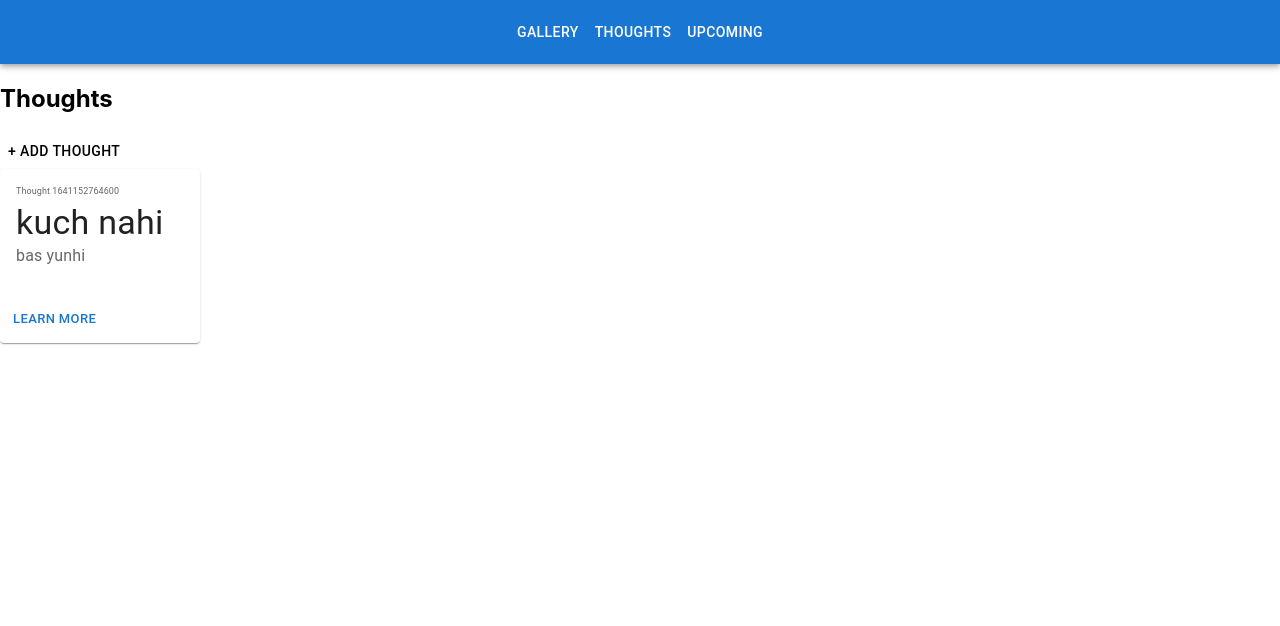
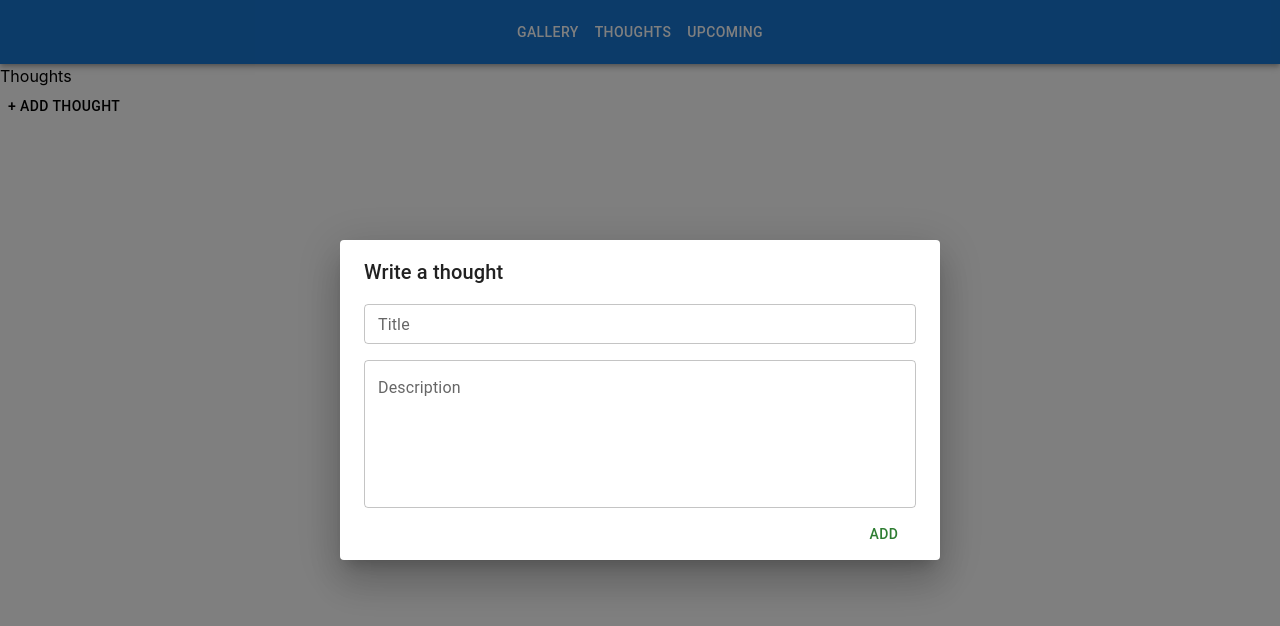
Before and after one commit to hamzahamzii/afimza, a React (Create React App) app: page /thoughts in a window 1280 px wide. Both pictures are taken after a click on the button "+ ADD THOUGHT". Shown: the top 626 px of the page. Built offline with nearby package versions, Linux system fonts and the light colour scheme.

Commit message:
add thoughts integrated

```diff
--- a/package.json
+++ b/package.json
@@ -7,6 +7,7 @@
     "@emotion/styled": "^11.6.0",
     "@mui/icons-material": "^5.2.5",
     "@mui/material": "^5.2.6",
+    "@mui/styles": "^5.2.3",
     "@testing-library/jest-dom": "^5.16.1",
     "@testing-library/react": "^12.1.2",
     "@testing-library/user-event": "^13.5.0",
@@ -41,5 +42,10 @@
       "last 1 firefox version",
       "last 1 safari version"
     ]
+  },
+  "devDependencies": {
+    "autoprefixer": "^10.4.1",
+    "postcss": "^8.4.5",
+    "tailwindcss": "^3.0.9"
   }
 }
--- /dev/null
+++ b/postcss.config.js
@@ -0,0 +1,6 @@
+module.exports = {
+  plugins: {
+    tailwindcss: {},
+    autoprefixer: {},
+  },
+}
--- a/src/App.js
+++ b/src/App.js
@@ -5,8 +5,6 @@ import GalleryPage from "./pages/gallery";
 import UpcomingPage from "./pages/upcoming";
 import HomePage from "./pages/home";
 import TopBar from "./components/layout/topBar";
-
-import "./styles.css";
 
 function App() {
   return (
--- /dev/null
+++ b/src/components/addThought.jsx
@@ -0,0 +1,80 @@
+import * as React from "react";
+
+import { useDispatch } from "react-redux";
+
+import DialogTitle from "@mui/material/DialogTitle";
+import DialogContent from "@mui/material/DialogContent";
+import Dialog from "@mui/material/Dialog";
+import TextField from "@mui/material/TextField";
+import Button from "@mui/material/Button";
+import { addThought } from "../store/actions";
+
+const AddThought = (props) => {
+  const dispatch = useDispatch();
+  const { onClose, open } = props;
+
+  const handleClose = () => {
+    onClose();
+  };
+
+  const [title, setTitle] = React.useState("");
+  const [description, setDescription] = React.useState("");
+
+  const clear = () => {
+    setTitle("");
+    setDescription("");
+  };
+
+  const submit = () => {
+    dispatch(
+      addThought({
+        id: Date.now(),
+        title,
+        description,
+      })
+    );
+    clear();
+    onClose();
+  };
+
+  return (
+    <Dialog fullWidth onClose={handleClose} open={open}>
+      <DialogTitle sx={{ pb: 1 }}>Write a thought</DialogTitle>
+      <DialogContent sx={{ pb: 1 }}>
+        <TextField
+          fullWidth
+          size="small"
+          id="outlined-basic"
+          label="Title"
+          value={title}
+          onChange={(e) => setTitle(e.target.value)}
+          variant="outlined"
+          sx={{ my: 1 }}
+        />
+        <TextField
+          id="outlined-multiline-flexible"
+          label="Description"
+          multiline
+          fullWidth
+          value={description}
+          onChange={(e) => setDescription(e.target.value)}
+          sx={{ my: 1 }}
+          minRows={5}
+          maxRows={6}
+          onKeyDown={(e) => (e.key === "Enter" ? submit() : () => {})}
+        />
+        <Button
+          onClick={() => {
+            submit();
+          }}
+          className="float-right"
+          color="success"
+        >
+          Add
+        </Button>
+      </DialogContent>
+    </Dialog>
+  );
+};
+
+export default AddThought;
--- a/src/components/thought.jsx
+++ b/src/components/thought.jsx
@@ -1,28 +1,33 @@
 import * as React from "react";
-import Box from "@mui/material/Box";
+
+import { useDispatch } from "react-redux";
+
 import Card from "@mui/material/Card";
 import CardActions from "@mui/material/CardActions";
 import CardContent from "@mui/material/CardContent";
 import Button from "@mui/material/Button";
 import Typography from "@mui/material/Typography";
-
-const bull = (
-  <Box
-    component="span"
-    sx={{ display: "inline-block", mx: "2px", transform: "scale(0.8)" }}
-  >
-    •
-  </Box>
-);
+import DeleteIcon from "@mui/icons-material/Delete";
+import { removeThought } from "../store/actions";
 
 const Thought = (props) => {
   const { id, title, description } = props.data;
+  const dispatch = useDispatch();
+  const trimId = (id) => id.toString().slice(-4);
   return (
-    <Card sx={{ maxWidth: 270, minWidth: 200 }}>
+    <Card className="mx-2" sx={{ maxWidth: 270, minWidth: 200 }}>
       <CardContent>
-        <Typography sx={{ fontSize: 9 }} color="text.secondary" gutterBottom>
-          Thought {id}
-        </Typography>
+        <div className="flex items-center justify-between">
+          <span className="text-xs">Thought {trimId(id)}</span>
+          <Button
+            className="p-0"
+            onClick={() => dispatch(removeThought(id))}
+            color="inherit"
+          >
+            <DeleteIcon />
+          </Button>
+        </div>
+
         <Typography variant="h4" component="div">
           {title}
         </Typography>
--- a/src/pages/thoughts.jsx
+++ b/src/pages/thoughts.jsx
@@ -1,32 +1,28 @@
-import React from "react";
+import React, { useState } from "react";
 
 import Thought from "../components/thought";
+import AddThought from "../components/addThought";
 
-import { useSelector, useDispatch } from "react-redux";
+import { useSelector } from "react-redux";
 import Button from "@mui/material/Button";
-import { addThought } from "../store/actions";
 
 const ThoughtsPage = () => {
   const thoughts = useSelector((state) => state.thoughtsReducer);
-  const dispatch = useDispatch();
+  const [writingThought, setWritingThought] = useState(false);
+
   return (
     <div>
       <h2>Thoughts</h2>
-      <Button
-        onClick={() =>
-          dispatch(
-            addThought({
-              id: Date.now(),
-              title: "kuch nahi",
-              description: "bas yunhi",
-            })
-          )
-        }
-        color="inherit"
-      >
+      <Button onClick={() => setWritingThought(true)} color="inherit">
         + Add thought
       </Button>
-      <div className="d-flex">
+
+      <AddThought
+        onClose={() => setWritingThought(false)}
+        open={writingThought}
+      />
+
+      <div className="flex p-3 items-center">
         {thoughts.map((thought) => (
           <Thought key={thought.id} data={thought} />
         ))}
--- a/src/styles.css
+++ /dev/null
@@ -1,3 +0,0 @@
-.d-flex {
-  display: flex;
-}
--- /dev/null
+++ b/tailwind.config.js
@@ -0,0 +1,7 @@
+module.exports = {
+  content: ["./src/**/*.{js,jsx,ts,tsx}"],
+  theme: {
+    extend: {},
+  },
+  plugins: [],
+};
```
Also changed, not shown: src/index.css (+7 -3 lines), 1 other file (tests, documents, lock files or other folders).
